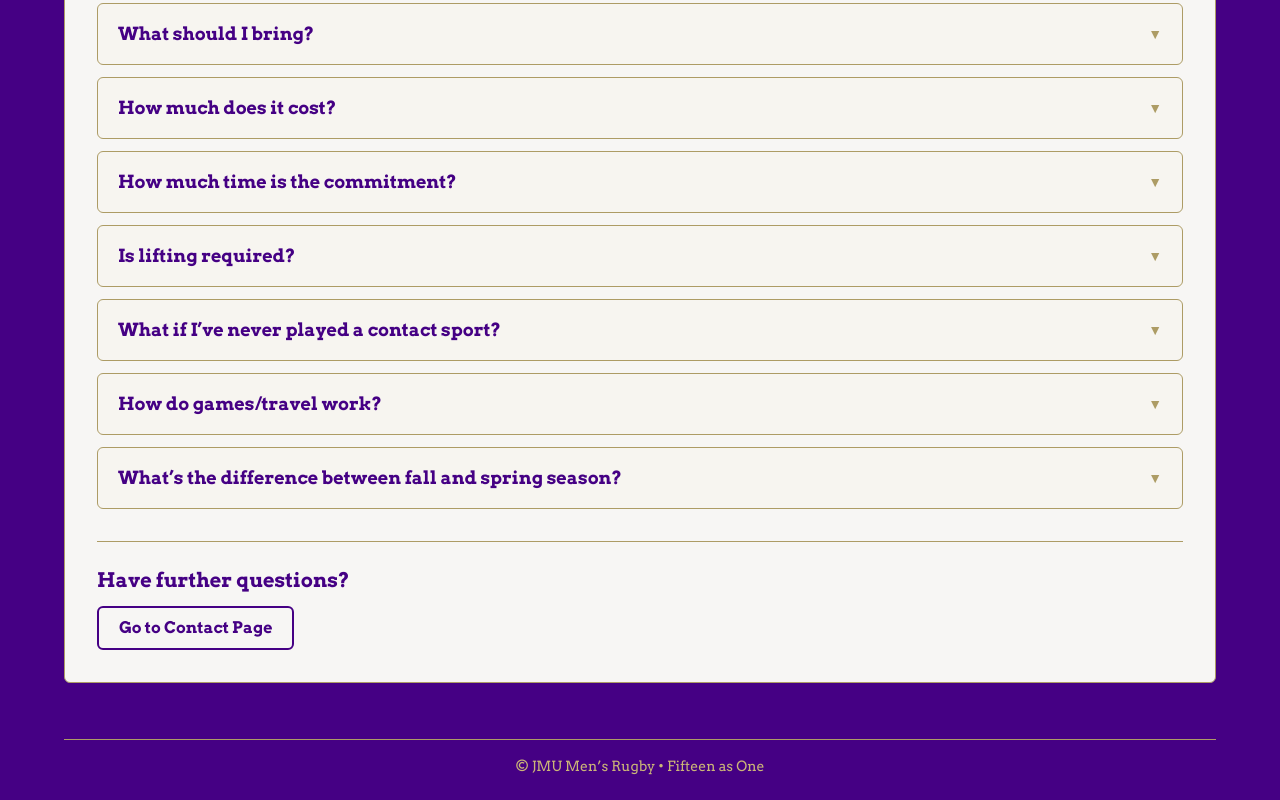
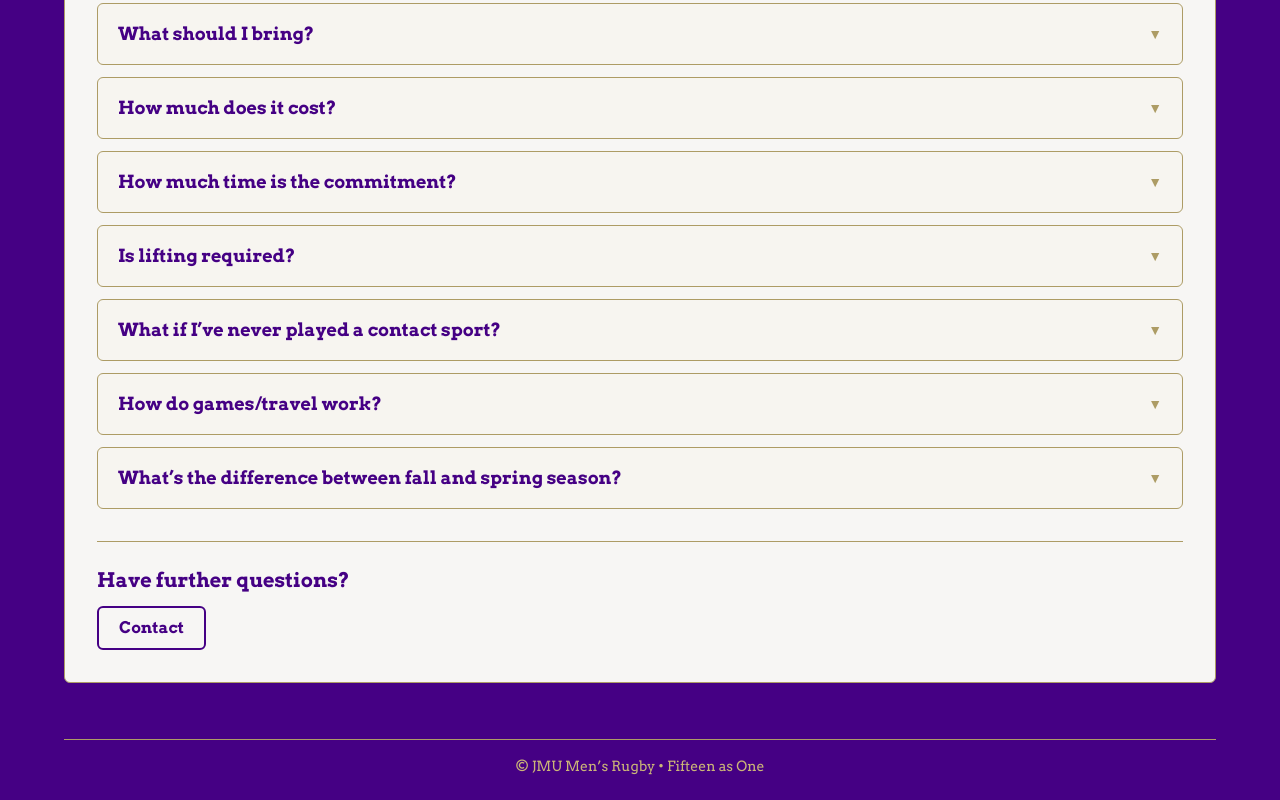
Before and after one commit to SWilford/jmu-rugby-site, a React (Vite) app: page /join in a window 1280 px wide. Shown: the part 2146-2946 px from the top of the page. Built offline with nearby package versions, Linux system fonts and the light colour scheme; no server answers.

Commit message:
Change link text from 'Go to Contact Page' to 'Contact'

```diff
--- a/src/pages/Join.jsx
+++ b/src/pages/Join.jsx
@@ -156,7 +156,7 @@ export default function Join() {
             to="/contact"
             className="inline-flex border-2 border-jmuPurple text-jmuPurple px-5 py-2 rounded-md font-semibold hover:bg-jmuDarkGold hover:text-jmuOffWhite transition-colors"
           >
-            Go to Contact Page
+            Contact
           </Link>
         </div>
       </section>
```
